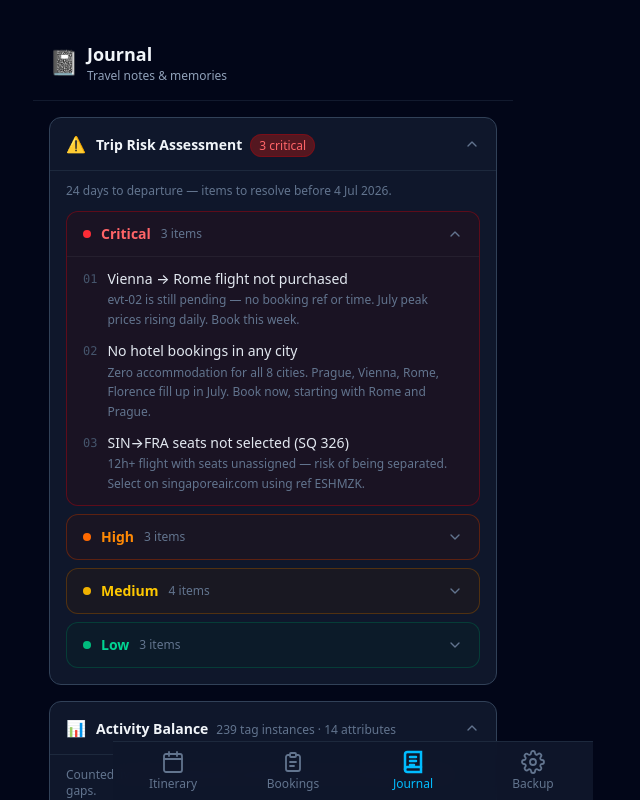
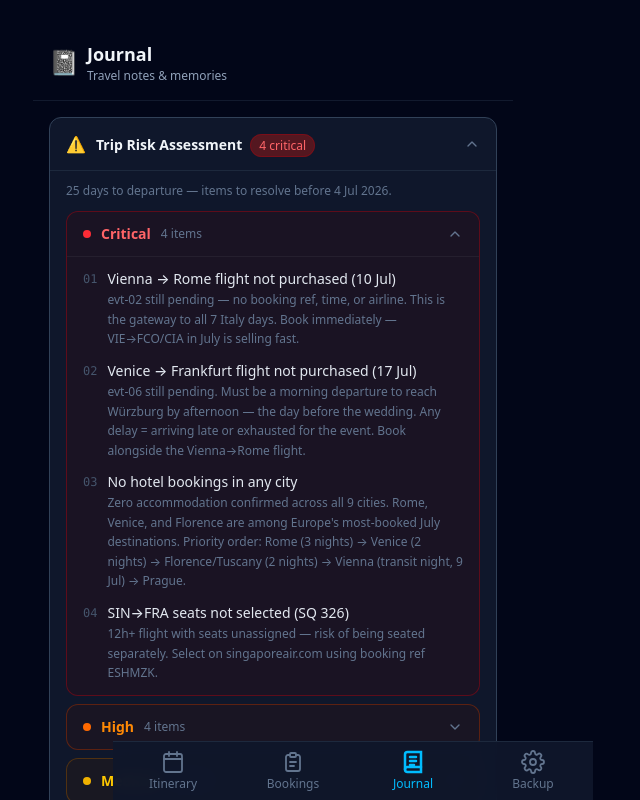
Before and after one commit to thanhnv2210/euro-trip-2026, a React (Vite) app: page /journal in a window 1280 px wide. Shown: the top 800 px of the page, without its empty margins (367-1007 px from the left). Built offline with nearby package versions, Linux system fonts and the light colour scheme.

Commit message:
update the risk assessment

```diff
--- a/src/pages/JournalPage.jsx
+++ b/src/pages/JournalPage.jsx
@@ -7,9 +7,10 @@ const RISKS = [
     label: 'Critical',
     dot: 'bg-red-500',
     items: [
-      { title: 'Vienna → Rome flight not purchased', detail: 'evt-02 is still pending — no booking ref or time. July peak prices rising daily. Book this week.' },
-      { title: 'No hotel bookings in any city', detail: 'Zero accommodation for all 8 cities. Prague, Vienna, Rome, Florence fill up in July. Book now, starting with Rome and Prague.' },
-      { title: 'SIN→FRA seats not selected (SQ 326)', detail: '12h+ flight with seats unassigned — risk of being separated. Select on singaporeair.com using ref ESHMZK.' },
+      { title: 'Vienna → Rome flight not purchased (10 Jul)', detail: 'evt-02 still pending — no booking ref, time, or airline. This is the gateway to all 7 Italy days. Book immediately — VIE→FCO/CIA in July is selling fast.' },
+      { title: 'Venice → Frankfurt flight not purchased (17 Jul)', detail: 'evt-06 still pending. Must be a morning departure to reach Würzburg by afternoon — the day before the wedding. Any delay = arriving late or exhausted for the event. Book alongside the Vienna→Rome flight.' },
+      { title: 'No hotel bookings in any city', detail: 'Zero accommodation confirmed across all 9 cities. Rome, Venice, and Florence are among Europe\'s most-booked July destinations. Priority order: Rome (3 nights) → Venice (2 nights) → Florence/Tuscany (2 nights) → Vienna (transit night, 9 Jul) → Prague.' },
+      { title: 'SIN→FRA seats not selected (SQ 326)', detail: '12h+ flight with seats unassigned — risk of being seated separately. Select on singaporeair.com using booking ref ESHMZK.' },
     ],
   },
   {
@@ -17,9 +18,10 @@ const RISKS = [
     label: 'High',
     dot: 'bg-orange-500',
     items: [
-      { title: 'Tuscany → Würzburg is a 7–9h travel day (17 Jul)', detail: 'Day before the wedding. Any delay means arriving stressed or late. Leave Tuscany early morning; consider booking Würzburg for night of 16 Jul as buffer.' },
-      { title: 'Würzburg → Frankfurt tight on departure day (19 Jul)', detail: '1h train, flight departs 12:15 — DB punctuality ~70%. Take earliest train; aim to be at FRA by 09:30.' },
-      { title: 'Rome itinerary overloaded for 2 days', detail: 'Colosseum, Vatican, Trevi, Piazza Navona, Borghese — normally a 4–5 day city. Vatican and Borghese require advance timed-entry booking. Pre-book now and cut 1–2 attractions.' },
+      { title: 'Venice → Frankfurt flight + train to Würzburg on same day (17 Jul)', detail: 'New critical travel day: VCE→FRA flight (morning) + ~1h train to Würzburg = arrive afternoon, day before wedding. If the flight is delayed, you risk missing the wedding morning. Book an early flight (before 10am); have a backup train route researched.' },
+      { title: 'Würzburg → Frankfurt tight on departure day (19 Jul)', detail: '1h ICE train, flight departs 12:15 — DB punctuality ~70%. Must be at FRA by 09:30 at the latest. Take the earliest possible train from Würzburg (~06:30). Do not rely on a single connection.' },
+      { title: 'Vatican Museums + Borghese Gallery require advance booking (11–12 Jul)', detail: 'Both are timed-entry only — no walk-ins. Vatican sells out weeks ahead in July. Borghese limits to 360 people per slot. Book online now at museivaticani.va and galleriaborghese.it.' },
+      { title: 'Uffizi Gallery tickets (14 Jul)', detail: 'July is peak season — walk-up queues of 2–3h are common. Book timed entry at uffizi.it well in advance.' },
     ],
   },
   {
@@ -27,10 +29,11 @@ const RISKS = [
     label: 'Medium',
     dot: 'bg-yellow-500',
     items: [
-      { title: 'Uffizi Gallery tickets (Florence, 15 Jul)', detail: 'One of the most-visited museums in the world. Walk-up tickets often sold out in July. Book online in advance.' },
-      { title: 'Prague Castle crowds (9 Jul)', detail: 'Arriving mid-day from Plauen and going straight to the Castle is ambitious in peak summer heat. Consider Charles Bridge at dusk and Castle on Day 7 morning instead.' },
-      { title: 'No travel insurance noted', detail: 'Two-person trip on a shared booking ref — if one can\'t travel, both tickets are affected. Purchase insurance covering trip cancellation and medical.' },
-      { title: 'Extreme July heat in Rome and Tuscany', detail: 'Rome averages 32–36°C in July. Schedule outdoor sites (Colosseum, Vatican) before 10am or after 5pm.' },
+      { title: 'Prague is now a single day (9 Jul) with evening travel to Vienna', detail: 'Only one day in Prague, and you need to reach Vienna by evening for an early morning flight on 10 Jul. Plan to leave Prague by 17:00 at the latest. Prioritise Charles Bridge at dawn + Old Town Square; skip the Castle for this trip.' },
+      { title: 'No travel insurance', detail: 'Two-person trip, two unbooked flights, and a shared booking ref (ESHMZK). If one person can\'t travel, full costs are at risk. Purchase insurance covering cancellation, medical, and missed connections — especially with the tight 17 Jul and 19 Jul travel days.' },
+      { title: 'Extreme July heat in Rome and Tuscany (10–14 Jul)', detail: 'Rome averages 32–36°C in July; Florence similar. Schedule Colosseum, Vatican, and outdoor sites before 10am or after 17:00. Carry water at all times. Avoid midday exertion.' },
+      { title: 'Germany leg still unconfirmed (6–9 Jul)', detail: 'Düsseldorf (friend) and Plauen (uncle) are both pending. Vienna transit hotel on 9 Jul cannot be booked until the Germany leg is finalised — it may need to be Prague or en-route depending on routing.' },
+      { title: 'Colosseum combined ticket — book in advance (11 Jul)', detail: 'Colosseum + Palatine Hill + Roman Forum combined ticket sells out in peak July. Book at coopculture.it or parkcolosseo.it. Timed entry required.' },
     ],
   },
   {
@@ -38,9 +41,10 @@ const RISKS = [
     label: 'Low',
     dot: 'bg-emerald-500',
     items: [
-      { title: 'Düsseldorf is only 1 day', detail: 'Visiting a friend is the main goal — tourism is secondary. Low risk.' },
-      { title: 'Plauen has limited tourist infrastructure', detail: 'Book hotel early as options are limited in a small city.' },
-      { title: 'Prague uses CZK, not Euro', detail: 'Easy to forget when the rest of the trip is Eurozone. Get some CZK at Frankfurt airport or a Prague ATM on arrival.' },
+      { title: 'Prague uses CZK, not Euro', detail: 'One day in Prague — get ~2,000 CZK (~€80) at a Prague ATM on arrival. Avoid airport exchange desks (poor rates). Card payments widely accepted in tourist areas.' },
+      { title: 'Venice is car-free — plan luggage carefully', detail: 'No taxis to the hotel door. If arriving by train, accommodation must be reachable on foot with luggage or by vaporetto. Check your hotel\'s location relative to Santa Lucia station before booking.' },
+      { title: 'Terme di Saturnia requires a car (~2h from Florence)', detail: 'If you plan this activity, you need a rental car for the Tuscany leg — confirm whether you want to drive in Italy before booking accommodation.' },
+      { title: 'World Cup match schedule not yet released', detail: 'Specific knockout match dates for Germany are not yet confirmed. Check the FIFA 2026 schedule at fifa.com in late June to identify which days to prioritise public viewings.' },
     ],
   },
 ]
@@ -126,7 +130,7 @@ function RiskSection() {
 
       {open && (
         <div className="px-4 pb-4 border-t border-slate-800 pt-3 space-y-2">
-          <p className="text-xs text-slate-500 mb-3">24 days to departure — items to resolve before 4 Jul 2026.</p>
+          <p className="text-xs text-slate-500 mb-3">{Math.ceil((new Date('2026-07-04') - new Date()) / 86400000)} days to departure — items to resolve before 4 Jul 2026.</p>
           {RISKS.map(group => (
             <RiskGroup key={group.level} group={group} />
           ))}
```
